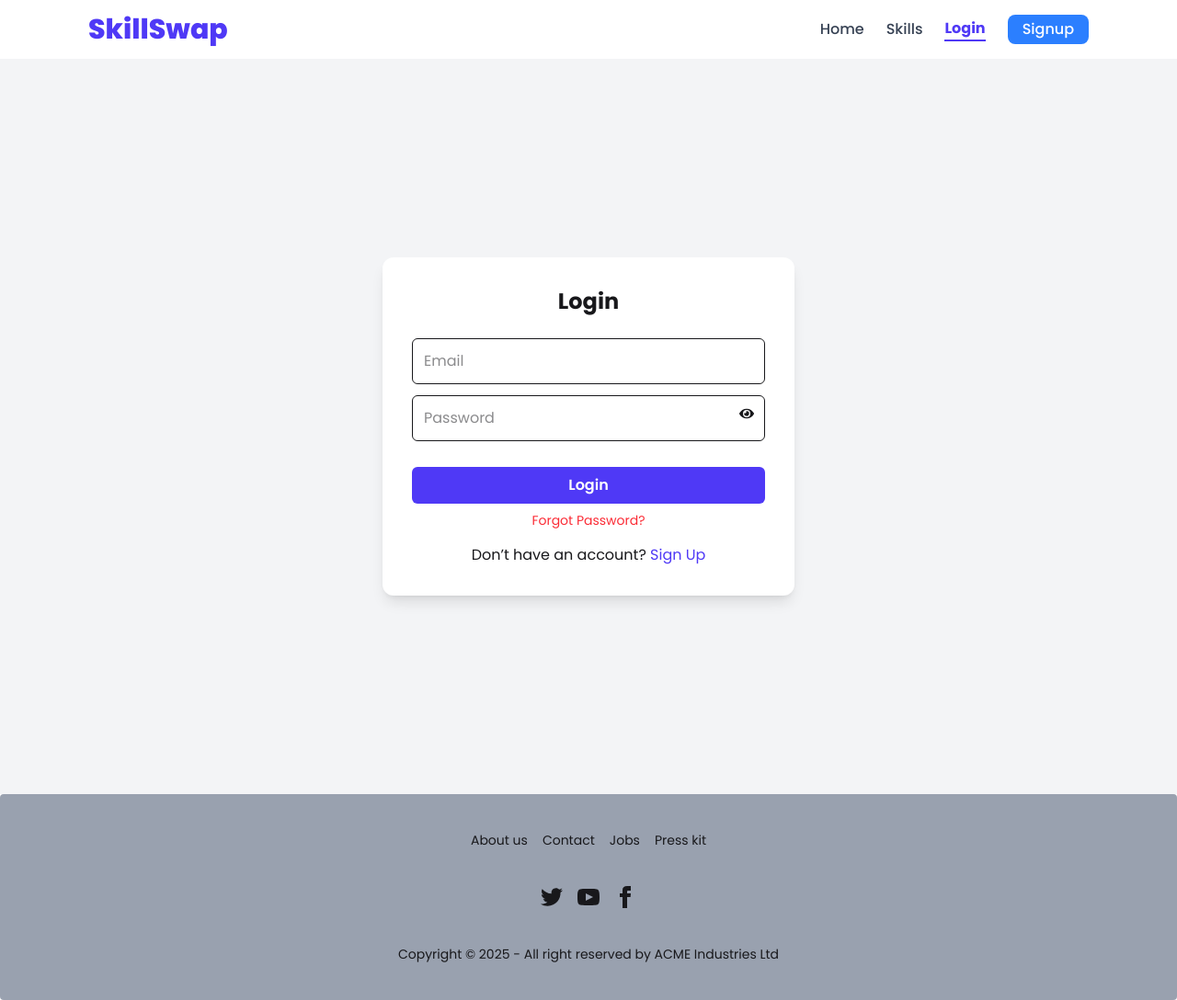
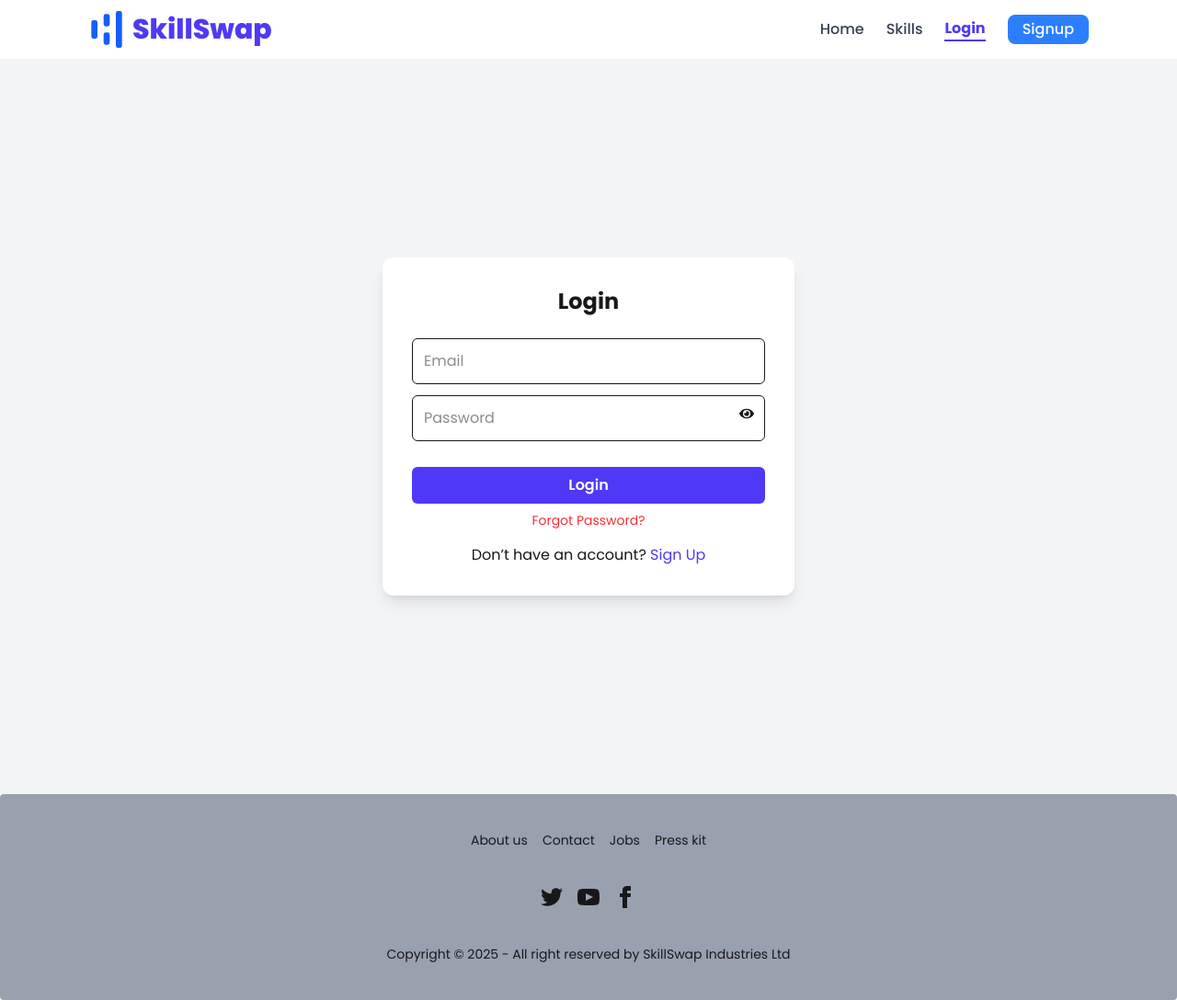
Before and after one commit to mahmudulkarim420/ph-ninth-assignment, a React (Vite) app: page /login in a window 1280 px wide. Shown: the whole page at 92% size. Built offline with nearby package versions, Linux system fonts and the light colour scheme; no server answers.

Commit message:
some-issue-fixed

```diff
--- a/src/Components/Footer.jsx
+++ b/src/Components/Footer.jsx
@@ -46,7 +46,7 @@ const Footer = () => {
       </nav>
       <aside>
         <p>
-          Copyright © {new Date().getFullYear()} - All right reserved by ACME
+          Copyright © {new Date().getFullYear()} - All right reserved by SkillSwap
           Industries Ltd
         </p>
       </aside>
--- a/src/Components/Navbar.jsx
+++ b/src/Components/Navbar.jsx
@@ -2,6 +2,7 @@ import { Link, NavLink } from 'react-router-dom';
 import { useContext, useState } from 'react';
 import { AuthContext } from '../Providers/AuthProviders';
 import { HiMenu, HiX } from 'react-icons/hi';
+import { SiHyperskill } from 'react-icons/si';
 
 const Navbar = () => {
   const { user, logOut } = useContext(AuthContext);
@@ -23,9 +24,11 @@ const Navbar = () => {
           {/* Logo */}
           <Link
             to="/"
-            className="text-3xl font-extrabold text-indigo-600 hover:text-indigo-500"
+            className="flex items-center gap-2 text-3xl font-extrabold text-indigo-600 hover:text-indigo-500"
           >
-            SkillSwap
+            <SiHyperskill className="w-10 h-10 text-blue-600" />{' '}
+            {/* React icon as logo */}
+            <span>SkillSwap</span>
           </Link>
 
           {/* Desktop Menu */}
--- a/src/Pages/Login.jsx
+++ b/src/Pages/Login.jsx
@@ -3,7 +3,7 @@ import { useContext, useState } from "react";
 import { AuthContext } from "../Providers/AuthProviders";
 import { Link, useLocation, useNavigate } from "react-router-dom";
 import { FaEye, FaEyeSlash } from "react-icons/fa";
-import toast from "react-hot-toast";
+import toast, { Toaster } from "react-hot-toast";
 
 const Login = () => {
   const { loginUser, resetPassword } = useContext(AuthContext); // resetPassword add kora lagbe
@@ -42,6 +42,7 @@ const Login = () => {
     <div className="flex justify-center items-center min-h-screen bg-gray-100">
       <div className="w-full max-w-md bg-white shadow-lg rounded-xl p-8">
         <h2 className="text-2xl font-bold text-center mb-6">Login</h2>
+        <Toaster position="top-center" />
         <form onSubmit={handleLogin}>
           <input
             type="email"
--- a/src/Pages/Signup.jsx
+++ b/src/Pages/Signup.jsx
@@ -2,7 +2,7 @@ import { useContext, useState } from "react";
 import { AuthContext } from "../Providers/AuthProviders";
 import { Link, useNavigate } from "react-router-dom";
 import { FaEye, FaEyeSlash } from "react-icons/fa";
-import toast from "react-hot-toast";
+import toast, { Toaster } from "react-hot-toast";
 
 const Signup = () => {
   const { createUser, updateUserProfile } = useContext(AuthContext);
@@ -36,6 +36,7 @@ const Signup = () => {
     <div className="flex justify-center items-center min-h-screen bg-gray-100">
       <div className="w-full max-w-md bg-white shadow-lg rounded-xl p-8">
         <h2 className="text-2xl font-bold text-center mb-6">Create Account</h2>
+        <Toaster position="top-center" />
         <form onSubmit={handleSignup}>
           <input
             type="text"
```
